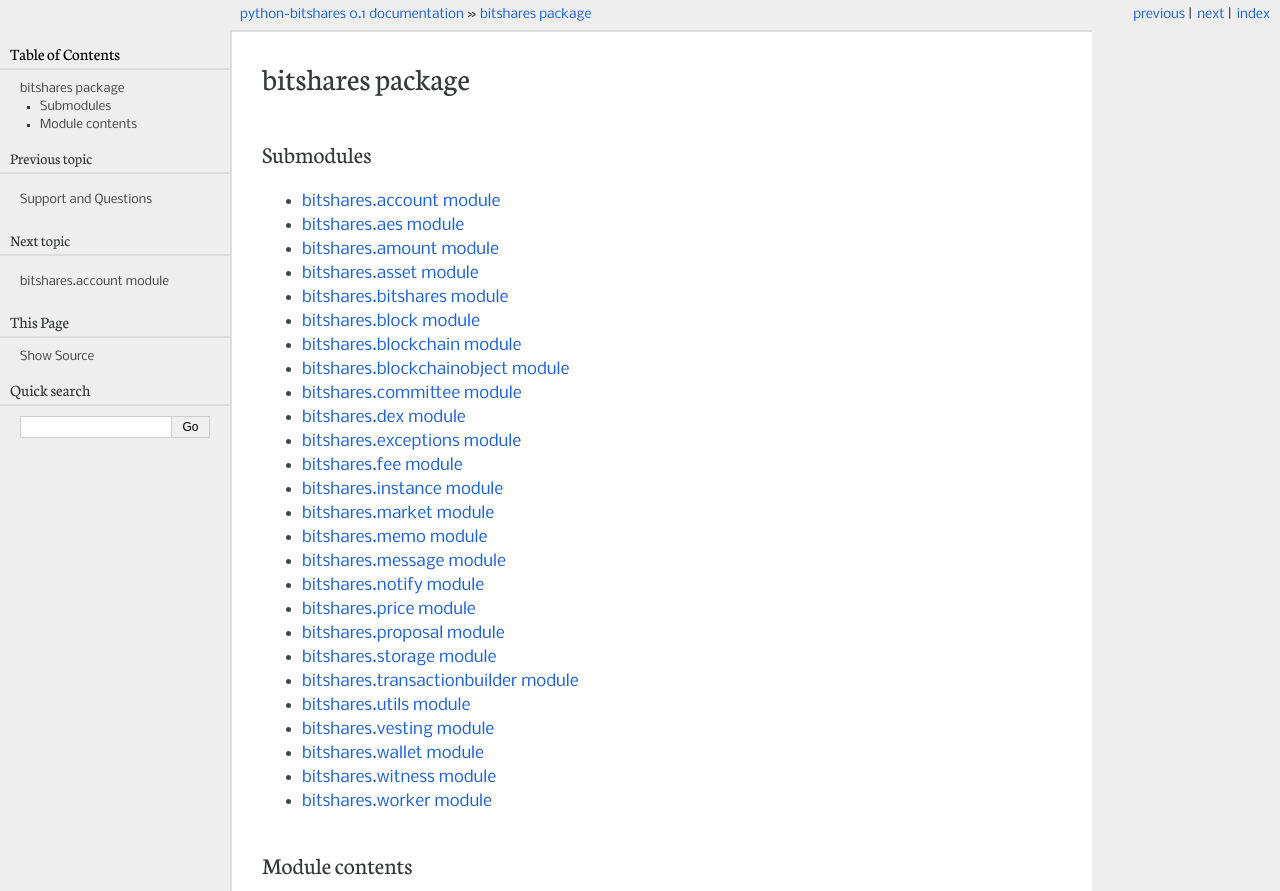
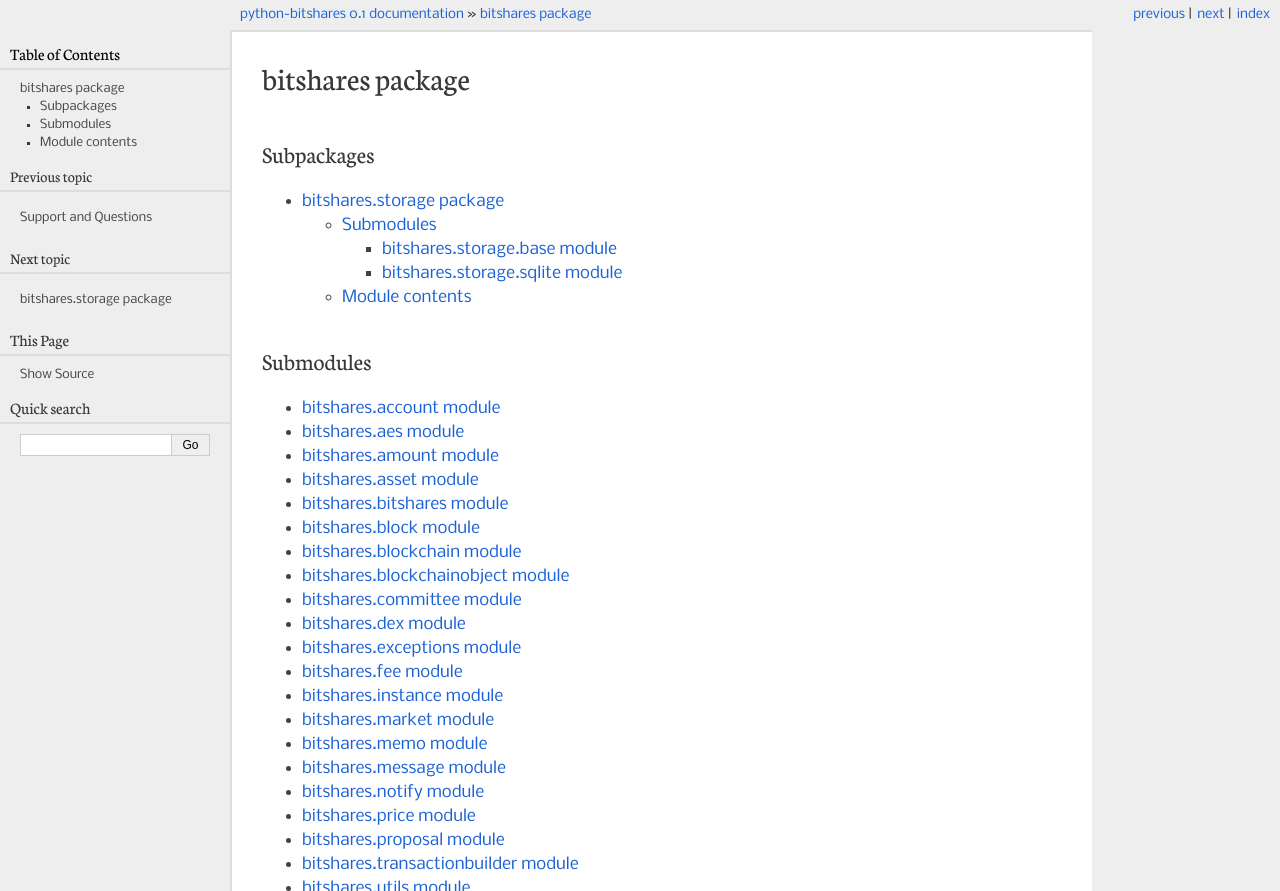
Before and after one commit to bitshares/python-bitshares, a Sphinx documentation site: the page built from docs/bitshares.rst, in a window 1280 px wide, cut to the strip 0-891 px from the top of the page. Built offline with Sphinx 7.4.7, drawn with Linux system fonts in a browser that asks for light colours; pages that are not in the unit, such as notebooks, are missing from menus.

Commit message:
new documentation for stores

```diff
--- a/docs/bitshares.rst
+++ b/docs/bitshares.rst
@@ -1,5 +1,12 @@
 bitshares package
 =================
+
+Subpackages
+-----------
+
+.. toctree::
+
+    bitshares.storage
 
 Submodules
 ----------
--- /dev/null
+++ b/docs/bitshares.storage.base.rst
@@ -0,0 +1,7 @@
+bitshares\.storage\.base module
+===============================
+
+.. automodule:: bitshares.storage.base
+    :members:
+    :undoc-members:
+    :show-inheritance:
--- a/docs/bitshares.storage.rst
+++ b/docs/bitshares.storage.rst
@@ -1,5 +1,16 @@
-bitshares\.storage module
-=========================
+bitshares\.storage package
+==========================
+
+Submodules
+----------
+
+.. toctree::
+
+   bitshares.storage.base
+   bitshares.storage.sqlite
+
+Module contents
+---------------
 
 .. automodule:: bitshares.storage
     :members:
--- /dev/null
+++ b/docs/bitshares.storage.sqlite.rst
@@ -0,0 +1,7 @@
+bitshares\.storage\.sqlite module
+=================================
+
+.. automodule:: bitshares.storage.sqlite
+    :members:
+    :undoc-members:
+    :show-inheritance:
--- a/docs/bitsharesapi.rst
+++ b/docs/bitsharesapi.rst
@@ -7,6 +7,7 @@ Submodules
 .. toctree::
 
    bitsharesapi.bitsharesnoderpc
+   bitsharesapi.bitsharesnoderpc2
    bitsharesapi.exceptions
    bitsharesapi.websocket
 
```
Also changed, not shown: other parts of docs/bitshares.rst (+0 -1 lines), docs/bitsharesapi.bitsharesnoderpc2.rst (added, +7 -0 lines).
